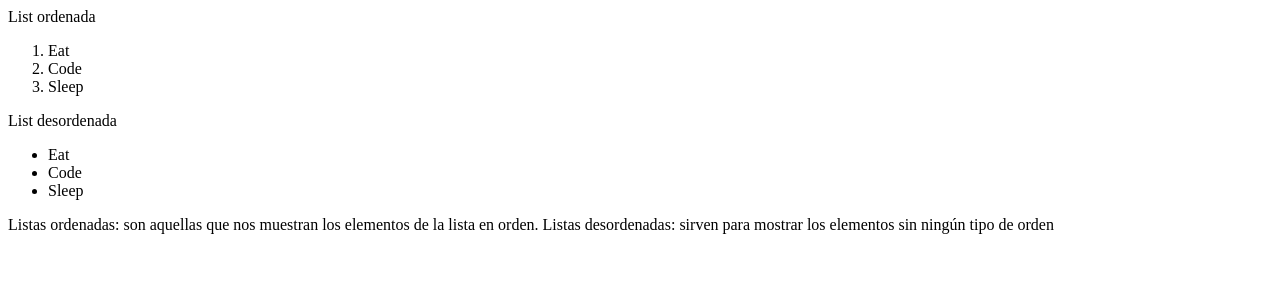
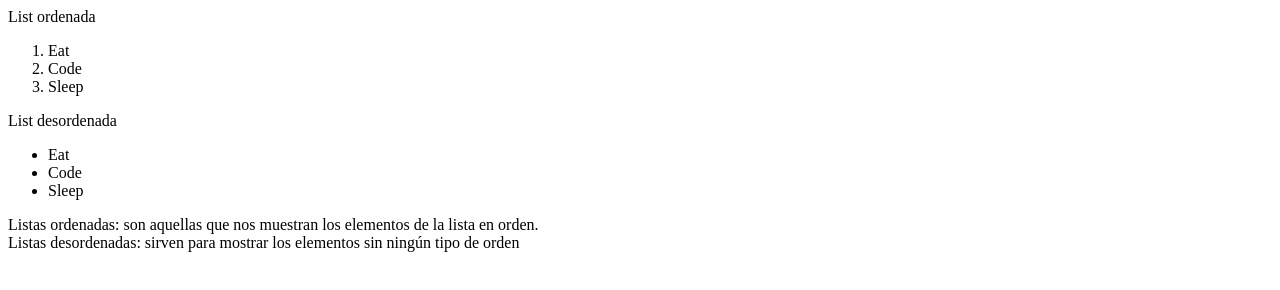
Before and after one commit to Kirin-Kiri/HTML, a plain HTML site: page listas.html in a window 1280 px wide. Drawn offline with Linux system fonts and the light colour scheme.

Commit message:
listas 1

```diff
--- a/listas.html
+++ b/listas.html
@@ -19,7 +19,7 @@
         <li>Sleep</li>
     </ul>
 
-    <p>Listas ordenadas: son aquellas que nos muestran los elementos de la lista en orden.
+    <p>Listas ordenadas: son aquellas que nos muestran los elementos de la lista en orden.<br>
     Listas desordenadas: sirven para mostrar los elementos sin ningún tipo de orden</p>
 </body>
 </html>
```
